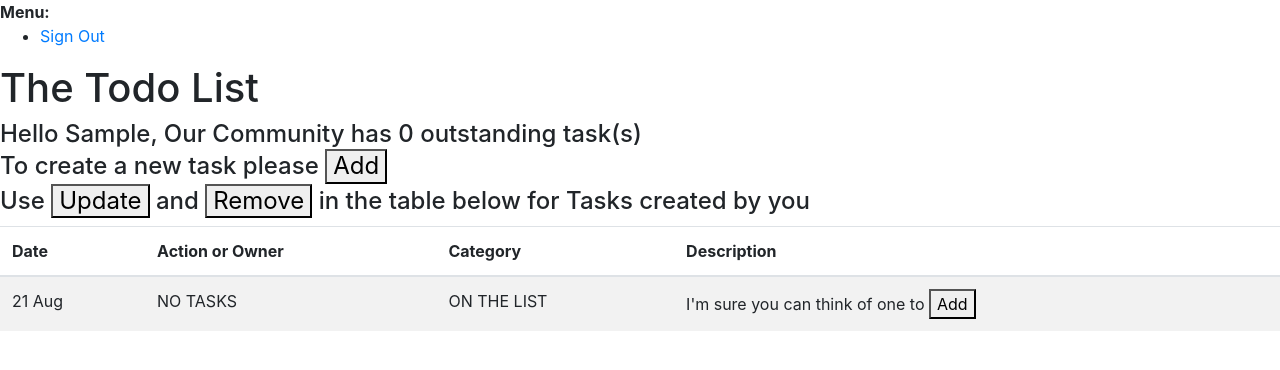
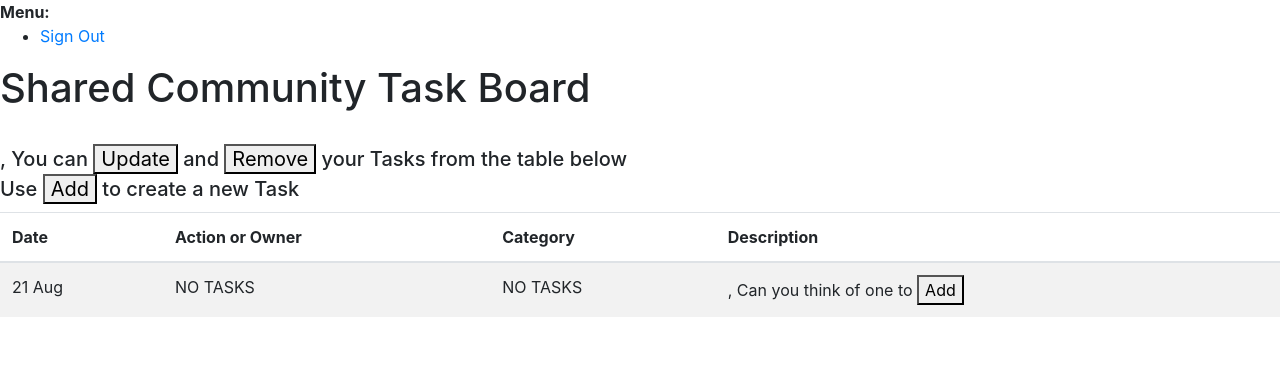
Before and after one commit to siobhain/ctb, a Django app: page /todo/ in a window 1280 px wide. Shown: the top 370 px of the page. Run offline with Django 3.2, Linux system fonts and the light colour scheme; the visitor is signed in with stand-in values (Sample User, id 1); data that the repository does not hold is empty.

Commit message:
taskapp: Add delete task in views and via Remove button on todo template Close #25

```diff
--- a/taskapp/templates/taskapp/create_task.html
+++ b/taskapp/templates/taskapp/create_task.html
@@ -6,6 +6,7 @@
         <div class="row">
             <div class="col-md-12">
                 <h1>Create a Task</h1>
+                <h2>Shared Community Task Board</h2>
             </div>
             <form method="POST">
                 <div>
--- a/taskapp/templates/taskapp/edit_task.html
+++ b/taskapp/templates/taskapp/edit_task.html
@@ -6,6 +6,7 @@
         <div class="row">
             <div class="col-md-12">
                 <h1>Update a Task</h1>
+                <h2>Shared Community Task Board</h2>
             </div>
             <form method="POST">
                 <div>
--- a/taskapp/templates/taskapp/home_guest.html
+++ b/taskapp/templates/taskapp/home_guest.html
@@ -3,7 +3,7 @@
 {% block content %}
 
 <div class="container-fluid">
-    <h1>Welcome Guest to our Community Task Board </h1>
+    <h1>Welcome to our Shared Community Task Board </h1>
     <h6>Here are some of the most recent tasks that we have completed, if you
         want to help then please
         <a href="{% url 'account_signup' %}">Sign Up</a> as a member or
--- a/taskapp/templates/taskapp/home_member.html
+++ b/taskapp/templates/taskapp/home_member.html
@@ -6,10 +6,10 @@
 
 <h1>Welcome {{user|capfirst}} to Our Shared Community Task Board</h1>
 <h4>As of {% now "d M" %} we have {{ tasks|length }} outstanding task(s)
-    <br> If you have more to add please <a href="create"><button>Add</button></a>,
-    <br> If you have completed your task please <a href="update"><button>Update</button></a>
-    <br> If you need to remove one of your tasks please <a href="remove"><button>Remove</button></a>
+    <br> If you have more to add please <a href="/create"><button>Add</button></a>,
+    <br> If you need to update or remove tasks please <a href="/todo"><button>Update/Remove</button></a>
 </h4>
+
 <div class="table-responsive">
     <table class="table table-striped table-condensed">
         <thead>
--- a/taskapp/templates/taskapp/todo_list.html
+++ b/taskapp/templates/taskapp/todo_list.html
@@ -1,13 +1,19 @@
 {% extends "base.html" %}
 
-{% block head_title %}Todo Community Task Board{% endblock %}
+{% block head_title %}CTB Community Task Board{% endblock %}
 
 {% block content %}
-<h1>The Todo List </h1>
-<h4>Hello {{user|capfirst}}, Our Community has {{ tasks|length }} outstanding task(s)
-    <br> To create a new task please <a href="/create"><button>Add</button></a>
-    <br>Use <button>Update</button> and <button>Remove</button> in the table below for Tasks created by you
-</h4>
+<h1>Shared Community Task Board</h1>
+<br>
+<h5>
+    {{ user.profile.firstname|capfirst}},
+    You can <button>Update</button> and <button>Remove</button>
+    your Tasks from the table below <br> Use
+    <a href="/create"><button>Add</button></a> to create a new Task
+    {% if  tasks|length > 1 %}
+        <br> Did you know we have {{ tasks|length }} outstanding task(s) today.
+    {%endif%}
+</h5>
 <div class="table-responsive">
 <table class="table table-striped table-condensed">
     <thead>
@@ -26,7 +32,8 @@
                         <a href="/edit/{{ task.id }}"><button>Update</button></a>
                         <a href="/delete/{{ task.id }}"><button>Remove</button></a>
                     {% else %}
-                        {{ task.created_by }}
+                        {{task.created_by.profile.firstname}}
+                        {{task.created_by.profile.surname}}
                     {% endif %}
                 </td>
                 <td> {{ task.get_category_display }} </td>
@@ -34,9 +41,9 @@
             </tr>
         {% empty %}
             <td> {% now "d M" %} </td>
+            <td> NO TASKS</td>
             <td> NO TASKS </td>
-            <td> ON THE LIST </td>
-            <td>I'm sure you can think of one to
+            <td> {{ user.profile.firstname|capfirst}}, Can you think of one to
                 <a href="/create"><button>Add</button></a>
             </td>
         {% endfor %}
--- a/taskapp/views.py
+++ b/taskapp/views.py
@@ -28,15 +28,18 @@ def ctb_welcome(request):
     }
     return render(request, 'taskapp/home_member.html', context)
 
+
 @login_required()
 def get_firstname(request):
     profile = Profile.objects.get(user=request.user)
     return(profile.firstname.capitalize())
 
+
 @login_required()
 def get_surname(request):
     profile = Profile.objects.get(user=request.user)
     return(profile.surname.capitalize())
+
 
 @login_required()
 def create_task(request):
@@ -81,10 +84,13 @@ def create_task(request):
 
 def edit_task(request, task_id):
     task = get_object_or_404(Task, id=task_id)
+    description = task.description
     if request.method == 'POST':
         form = TaskForm(request.POST, instance=task)
         if form.is_valid():
             form.save()
+            name = get_firstname(request)
+            messages.success(request, f'{name}, You have changed this Task \"{description.capitalize()}\"')
             return redirect('/todo/')
     form = TaskForm(instance=task)
     context = {
@@ -94,9 +100,15 @@ def edit_task(request, task_id):
 
 
 def delete_task(request, task_id):
-
+    task = get_object_or_404(Task, id=task_id)
+    description = task.description
+    name = get_firstname(request)
+    if task.created_by == request.user:
+        messages.success(request, f'{name}, You have REMOVED this Task \"{description.capitalize()}\"')
+        task.delete()
+    else:
+        messages.warning(request, "You can only delete a Task you have created")
     return redirect('/todo')
-
 
 
 def get_todo_list(request):
```
